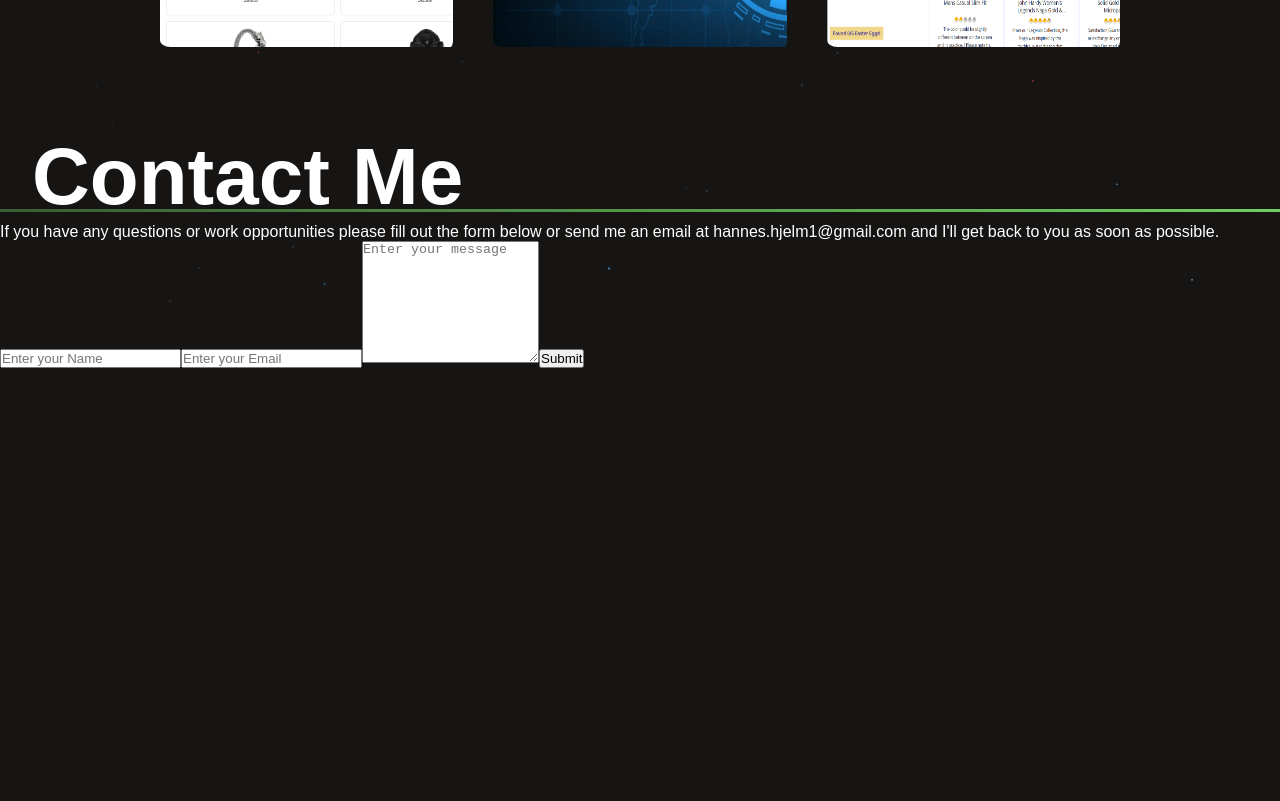
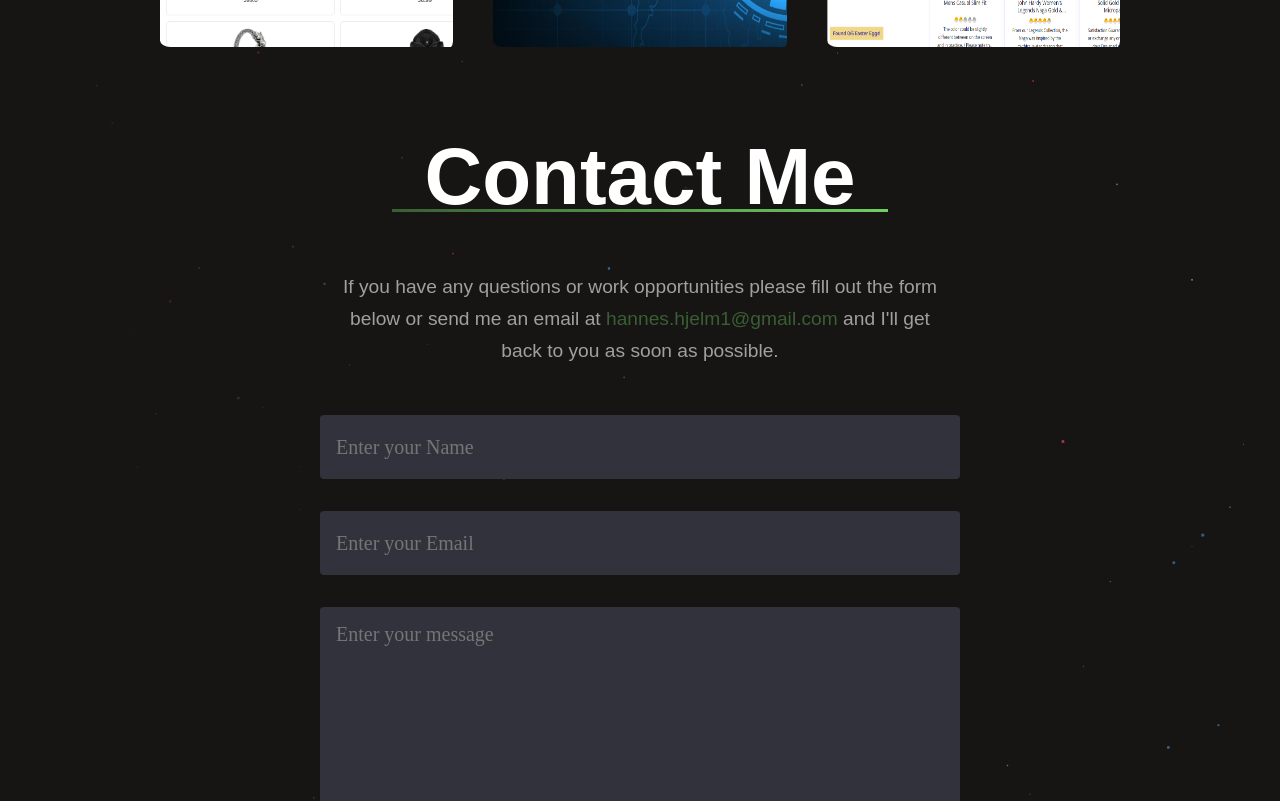
Before and after one commit to hanneshjelm/portfolio-frontend, a React (Vite) app: page / in a window 1280 px wide. Shown: the part 3100-3901 px from the top of the page. Before the commit the page ends 3468 px from the top, so only its background shows below. Built offline with nearby package versions, Linux system fonts and the light colour scheme.

Commit message:
Added css for contact section

```diff
--- a/src/components/contact/Contact.css
+++ b/src/components/contact/Contact.css
@@ -0,0 +1,65 @@
+.contact {
+    display: flex;
+    flex-direction: column;
+    align-items: center;
+    justify-content: center;
+    gap: 3rem;
+    margin: 5rem 10rem;
+}
+
+.contact-content p {
+    max-width: 38rem;
+    color: #A0A0A0;
+    font-size: 1.2rem;
+    line-height: 2rem;
+    text-align: center;
+}
+
+.contact-content span {
+    color: #395E33;
+    display: inline;
+}
+
+.contact-form {
+    display: flex;
+    flex-direction: column;
+    align-items: start;
+    gap: 2rem;
+}
+
+.contact-form input,
+.contact-form textarea {
+    box-sizing: border-box;
+    border: none;
+    width: 40rem;
+    padding: 1rem;
+    border-radius: 0.25rem;
+    background: #32323c;
+    color: #A0A0A0;
+    font-size: 1.25rem;
+    font-family: Outfit, serif;
+}
+
+.contact-form input {
+    height: 4rem;
+}
+
+.contact-submit {
+    align-self: end;
+    background: transparent;
+    border: 3px solid white;
+    border-radius: 2rem;
+    padding: 1rem;
+    color: white;
+    cursor: pointer;
+    font-size: 1.25rem;
+    font-family: Outfit, serif;
+    font-weight: bold;
+    margin-bottom: 10rem;
+}
+
+.contact-submit:hover {
+    border-color: #395E33;
+    transform: scale(1.05);
+    transition: all 0.3s ease;
+}
```
